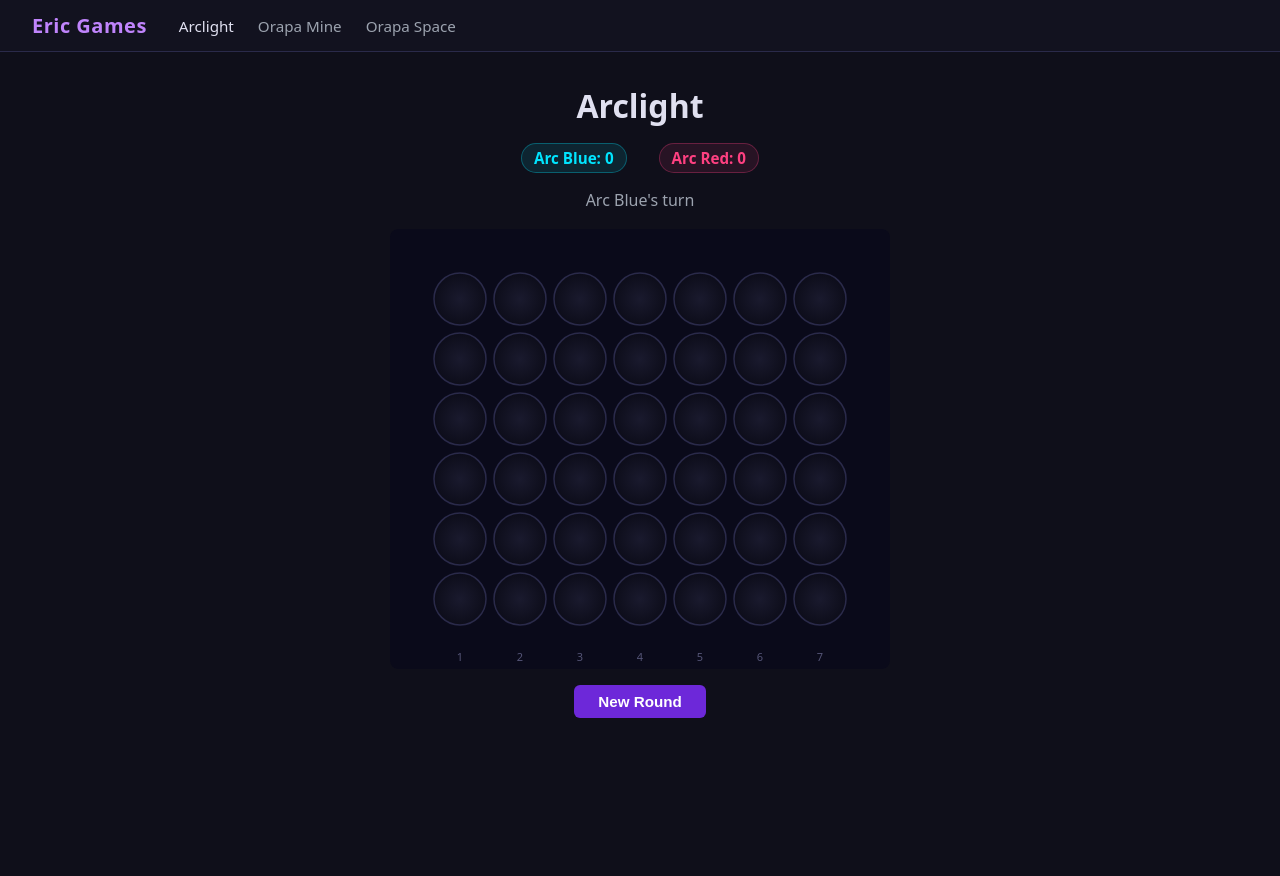
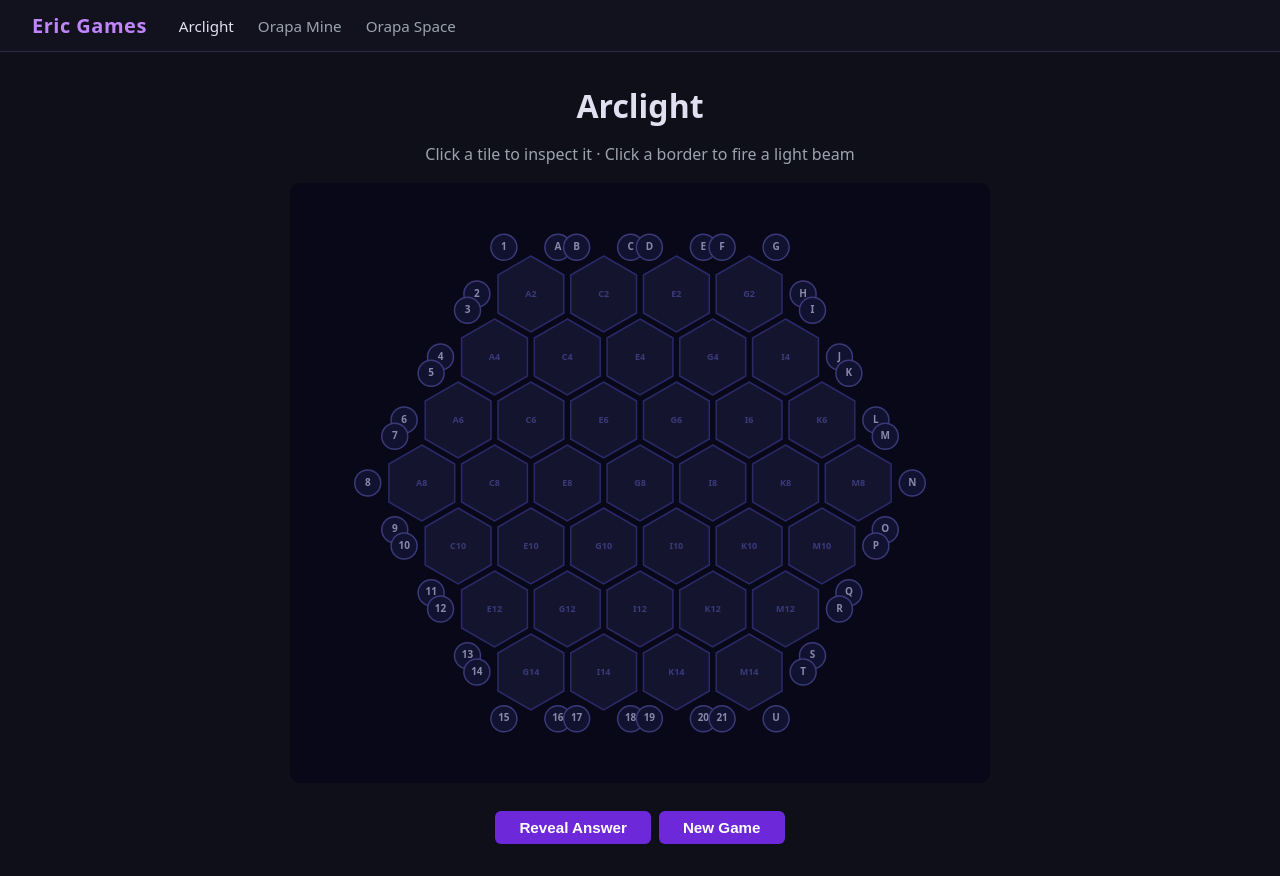
Before and after one commit to EricWebsmith/ericgames, a React (Vite) app: page /arclight in a window 1280 px wide. Before the commit the page ends 800 px from the top, so only its background shows below. Built offline with nearby package versions, Linux system fonts and the light colour scheme.

Commit message:
feat: replace Arclight with hex puzzle SVG game board using engine
Agent-Logs-Url: https://github.com/EricWebsmith/ericgames/sessions/feec160d-9bd9-4fab-a06a-db407341ac9f

Co-authored-by: EricWebsmith <338116+EricWebsmith@users.noreply.github.com>

```diff
--- a/src/components/arclight/Arclight.tsx
+++ b/src/components/arclight/Arclight.tsx
@@ -1,183 +1,362 @@
-import { useCallback, useState } from 'react';
-import { applyMove, createGameState, resetBoard } from '../shared/gameLogic';
-import type { GameState } from '../shared/types';
+import { useCallback, useMemo, useState } from 'react';
+import { setup } from '../../engine/gameManager';
+import type { Puzzle } from '../../engine/models';
 
-const CELL_SIZE = 60
-const PADDING = 40
-const WIN_LENGTH = 4
+// ─── Layout constants ──────────────────────────────────────────────
+const HEX_SIZE = 42;   // axial spacing between tile centers (pixels)
+const HEX_R    = 38;   // visual circumradius of each hex tile
+const BD_DIST  = 54;   // tile-center → border-circle-center distance
+const BD_R     = 13;   // border circle radius
+const SVG_W    = 700;
+const SVG_H    = 600;
+const OX       = 350;  // SVG origin X (center of hex grid)
+const OY       = 300;  // SVG origin Y
 
-const INITIAL_CONFIG = { rows: 6, cols: 7, winLength: WIN_LENGTH }
+// ─── Axial coordinate helpers ──────────────────────────────────────
+// Tile label → (q, r):  letterIndex = 3+q+r,  numberIndex = r+3
+// letters: A=0 C=1 E=2 G=3 I=4 K=5 M=6   numbers: 2=0 4=1 6=2 8=3 10=4 12=5 14=6
+const LETTERS = ['A', 'C', 'E', 'G', 'I', 'K', 'M'] as const;
+const NUMBERS = ['2', '4', '6', '8', '10', '12', '14'] as const;
 
-/**
- * Arclight – a Connect-4 style game with a neon light theme.
- * Player 1 places glowing cyan arcs; Player 2 places glowing magenta arcs.
- */
+type TileInfo = { label: string; q: number; r: number };
+
+// All 37 core hex tiles
+const ALL_TILES: TileInfo[] = (() => {
+  const tiles: TileInfo[] = [];
+  for (let q = -3; q <= 3; q++) {
+    for (let r = -3; r <= 3; r++) {
+      const s = -q - r;
+      if (Math.abs(s) > 3) continue;
+      tiles.push({
+        label: `${LETTERS[3 + q + r]}${NUMBERS[r + 3]}`,
+        q,
+        r,
+      });
+    }
+  }
+  return tiles;
+})();
+
+// Axial (q, r) → SVG pixel, centered at (OX, OY)
+const toPx = (q: number, r: number) => ({
+  x: OX + HEX_SIZE * Math.sqrt(3) * (q + r / 2),
+  y: OY + HEX_SIZE * 1.5 * r,
+});
+
+// Direction index 0–5 → angle in degrees (SVG y-down coordinate system)
+// 0=left 1=upper-left 2=upper-right 3=right 4=lower-right 5=lower-left
+const DIR_DEG: Record<number, number> = {
+  0: 180, 1: 240, 2: 300, 3: 0, 4: 60, 5: 120,
+};
+
+// Pointy-top hexagon polygon points string (vertex at top, SVG y-down)
+const hexPoints = (cx: number, cy: number, R: number): string =>
+  Array.from({ length: 6 }, (_, k) => {
+    const a = (Math.PI / 180) * (-90 + 60 * k);
+    return `${(cx + R * Math.cos(a)).toFixed(1)},${(cy + R * Math.sin(a)).toFixed(1)}`;
+  }).join(' ');
+
+// ─── Border node data ──────────────────────────────────────────────
+// `dir` is the direction FROM the tile TO the border (i.e. tile.edges[dir] = borderLabel)
+type BorderInfo = { label: string; tileLabel: string; dir: number };
+
+const ALL_BORDERS: BorderInfo[] = [
+  // Letter borders A–U  (derived from addBorderEdge(label, borderDir, tile) → tileDir=(borderDir+3)%6)
+  { label: 'A',  tileLabel: 'A2',  dir: 2 },
+  { label: 'B',  tileLabel: 'C2',  dir: 1 },
+  { label: 'C',  tileLabel: 'C2',  dir: 2 },
+  { label: 'D',  tileLabel: 'E2',  dir: 1 },
+  { label: 'E',  tileLabel: 'E2',  dir: 2 },
+  { label: 'F',  tileLabel: 'G2',  dir: 1 },
+  { label: 'G',  tileLabel: 'G2',  dir: 2 },
+  { label: 'H',  tileLabel: 'G2',  dir: 3 },
+  { label: 'I',  tileLabel: 'I4',  dir: 2 },
+  { label: 'J',  tileLabel: 'I4',  dir: 3 },
+  { label: 'K',  tileLabel: 'K6',  dir: 2 },
+  { label: 'L',  tileLabel: 'K6',  dir: 3 },
+  { label: 'M',  tileLabel: 'M8',  dir: 2 },
+  { label: 'N',  tileLabel: 'M8',  dir: 3 },
+  { label: 'O',  tileLabel: 'M8',  dir: 4 },
+  { label: 'P',  tileLabel: 'M10', dir: 3 },
+  { label: 'Q',  tileLabel: 'M10', dir: 4 },
+  { label: 'R',  tileLabel: 'M12', dir: 3 },
+  { label: 'S',  tileLabel: 'M12', dir: 4 },
+  { label: 'T',  tileLabel: 'M14', dir: 3 },
+  { label: 'U',  tileLabel: 'M14', dir: 4 },
+  // Number borders 1–21
+  { label: '1',  tileLabel: 'A2',  dir: 1 },
+  { label: '2',  tileLabel: 'A2',  dir: 0 },
+  { label: '3',  tileLabel: 'A4',  dir: 1 },
+  { label: '4',  tileLabel: 'A4',  dir: 0 },
+  { label: '5',  tileLabel: 'A6',  dir: 1 },
+  { label: '6',  tileLabel: 'A6',  dir: 0 },
+  { label: '7',  tileLabel: 'A8',  dir: 1 },
+  { label: '8',  tileLabel: 'A8',  dir: 0 },
+  { label: '9',  tileLabel: 'A8',  dir: 5 },
+  { label: '10', tileLabel: 'C10', dir: 0 },
+  { label: '11', tileLabel: 'C10', dir: 5 },
+  { label: '12', tileLabel: 'E12', dir: 0 },
+  { label: '13', tileLabel: 'E12', dir: 5 },
+  { label: '14', tileLabel: 'G14', dir: 0 },
+  { label: '15', tileLabel: 'G14', dir: 5 },
+  { label: '16', tileLabel: 'G14', dir: 4 },
+  { label: '17', tileLabel: 'I14', dir: 5 },
+  { label: '18', tileLabel: 'I14', dir: 4 },
+  { label: '19', tileLabel: 'K14', dir: 5 },
+  { label: '20', tileLabel: 'K14', dir: 4 },
+  { label: '21', tileLabel: 'M14', dir: 5 },
+];
+
+// ─── Color helpers ─────────────────────────────────────────────────
+const GEM_FILL: Record<string, string> = {
+  red:    '#ff5555',
+  blue:   '#5577ff',
+  yellow: '#ffee00',
+};
+
+const getGemColor = (colors: string[]): string => {
+  if (colors.length === 0) return '';
+  if (colors.length === 1) return GEM_FILL[colors[0]] ?? '#aaaaaa';
+  const s = new Set(colors);
+  if (s.has('blue')   && s.has('yellow')) return '#33cc66';  // green
+  if (s.has('red')    && s.has('blue'))   return '#cc55cc';  // purple
+  if (s.has('red')    && s.has('yellow')) return '#ff8833';  // orange
+  return GEM_FILL[colors[0]] ?? '#aaaaaa';
+};
+
+// ─── Component ────────────────────────────────────────────────────
 export default function Arclight() {
-  const [state, setState] = useState<GameState>(() =>
-    createGameState({ ...INITIAL_CONFIG, player1Name: 'Arc Blue', player2Name: 'Arc Red' }),
-  )
+  const [puzzle,         setPuzzle]         = useState<Puzzle>(() => setup());
+  const [revealedTiles,  setRevealedTiles]  = useState<Set<string>>(new Set());
+  const [showAll,        setShowAll]        = useState(false);
+  const [clickedBorders, setClickedBorders] = useState<Set<string>>(new Set());
 
-  const handleCellClick = useCallback(
-    (row: number, col: number) => {
-      setState((prev) => {
-        if (prev.phase === 'idle') {
-          const started = { ...prev, phase: 'playing' as const }
-          return applyMove(started, row, col, WIN_LENGTH)
+  // Tile label → pixel center
+  const tilePx = useMemo(
+    () => Object.fromEntries(ALL_TILES.map(t => [t.label, toPx(t.q, t.r)])),
+    [],
+  );
+
+  // Border label → pixel center (offset from its adjacent tile by BD_DIST in dir angle)
+  const borderPx = useMemo(() => {
+    const map: Record<string, { x: number; y: number }> = {};
+    for (const b of ALL_BORDERS) {
+      const tp = tilePx[b.tileLabel];
+      if (!tp) continue;
+      const rad = (Math.PI / 180) * DIR_DEG[b.dir];
+      map[b.label] = {
+        x: tp.x + BD_DIST * Math.cos(rad),
+        y: tp.y + BD_DIST * Math.sin(rad),
+      };
     }
-        return applyMove(prev, row, col, WIN_LENGTH)
-      })
-    },
-    [],
-  )
+    return map;
+  }, [tilePx]);
 
-  const handleReset = useCallback(() => {
-    setState((prev) => resetBoard(prev))
-  }, [])
+  // Note position: beyond the border circle, away from the grid
+  const notePx = useMemo(() => {
+    const map: Record<string, { x: number; y: number }> = {};
+    for (const b of ALL_BORDERS) {
+      const tp = tilePx[b.tileLabel];
+      if (!tp) continue;
+      const rad = (Math.PI / 180) * DIR_DEG[b.dir];
+      const d = BD_DIST + BD_R + 10;
+      map[b.label] = { x: tp.x + d * Math.cos(rad), y: tp.y + d * Math.sin(rad) };
+    }
+    return map;
+  }, [tilePx]);
 
-  const svgWidth = INITIAL_CONFIG.cols * CELL_SIZE + PADDING * 2
-  const svgHeight = INITIAL_CONFIG.rows * CELL_SIZE + PADDING * 2
+  const handleTileClick = useCallback((label: string) => {
+    setRevealedTiles(prev => {
+      if (prev.has(label)) return prev;
+      const next = new Set(prev);
+      next.add(label);
+      return next;
+    });
+  }, []);
 
-  const isWinningCell = (row: number, col: number) =>
-    state.winningCells.some((c) => c.row === row && c.col === col)
+  const handleBorderClick = useCallback((label: string) => {
+    setClickedBorders(prev => {
+      const next = new Set(prev);
+      if (next.has(label)) next.delete(label);
+      else next.add(label);
+      return next;
+    });
+  }, []);
 
-  const statusMessage = () => {
-    if (state.phase === 'won') return `${state.currentPlayer.name} wins! 🎉`
-    if (state.phase === 'draw') return "It's a draw!"
-    return `${state.currentPlayer.name}'s turn`
+  const handleNewGame = useCallback(() => {
+    setPuzzle(setup());
+    setRevealedTiles(new Set());
+    setClickedBorders(new Set());
+    setShowAll(false);
+  }, []);
+
+  const { sight_results: sightResults, light_results: lightResults } = puzzle;
+
+  // Collect exit labels that are currently highlighted as light-beam targets
+  const exitHighlights = useMemo(() => {
+    const set = new Set<string>();
+    for (const bl of clickedBorders) {
+      const exit = lightResults[bl]?.end_label;
+      if (exit) set.add(exit);
     }
+    return set;
+  }, [clickedBorders, lightResults]);
 
   return (
     <div className="game-container">
       <h2 className="game-title">Arclight</h2>
-
-      <div className="score-board">
-        <span className="score player1">
-          {state.players[0].name}: {state.players[0].score}
-        </span>
-        <span className="score player2">
-          {state.players[1].name}: {state.players[1].score}
-        </span>
-      </div>
-
-      <p className="status-message">{statusMessage()}</p>
+      <p className="status-message">
+        Click a tile to inspect it · Click a border to fire a light beam
+      </p>
 
       <svg
-        width={svgWidth}
-        height={svgHeight}
-        viewBox={`0 0 ${svgWidth} ${svgHeight}`}
+        width={SVG_W}
+        height={SVG_H}
+        viewBox={`0 0 ${SVG_W} ${SVG_H}`}
         className="game-svg arclight-svg"
-        aria-label="Arclight game board"
-        role="grid"
+        aria-label="Arclight puzzle board"
       >
         <defs>
-          <filter id="arclight-glow">
-            <feGaussianBlur stdDeviation="3" result="coloredBlur" />
+          <filter id="al-glow" x="-30%" y="-30%" width="160%" height="160%">
+            <feGaussianBlur stdDeviation="3" result="blur" />
             <feMerge>
-              <feMergeNode in="coloredBlur" />
+              <feMergeNode in="blur" />
               <feMergeNode in="SourceGraphic" />
             </feMerge>
           </filter>
-          <radialGradient id="cell-bg" cx="50%" cy="50%" r="50%">
-            <stop offset="0%" stopColor="#1a1a2e" />
-            <stop offset="100%" stopColor="#0d0d1a" />
-          </radialGradient>
         </defs>
 
-        {/* Board background */}
-        <rect
-          x={0}
-          y={0}
-          width={svgWidth}
-          height={svgHeight}
-          fill="#0a0a1a"
-          rx={8}
-        />
+        {/* Dark background */}
+        <rect width={SVG_W} height={SVG_H} fill="#080818" rx={10} />
 
-        {/* Grid cells */}
-        {state.board.map((row) =>
-          row.map((cell) => {
-            const cx = PADDING + cell.col * CELL_SIZE + CELL_SIZE / 2
-            const cy = PADDING + cell.row * CELL_SIZE + CELL_SIZE / 2
-            const winning = isWinningCell(cell.row, cell.col)
-            const fillColor =
-              cell.value === 1 ? '#00e5ff' : cell.value === 2 ? '#ff4081' : 'none'
-            const strokeColor =
-              cell.value === 1 ? '#00e5ff' : cell.value === 2 ? '#ff4081' : '#2a2a4a'
+        {/* ── Hex tiles ── */}
+        {ALL_TILES.map(({ label }) => {
+          const { x, y } = tilePx[label];
+          const colors   = sightResults[label] ?? [];
+          const revealed = showAll || revealedTiles.has(label);
+          const hasGem   = colors.length > 0;
+          const gemColor = hasGem ? getGemColor(colors) : '';
+
+          const fillColor   = revealed && hasGem ? gemColor : '#14142e';
+          const strokeColor = '#2a2a6a';
 
           return (
             <g
-                key={`${cell.row}-${cell.col}`}
-                role="gridcell"
-                aria-label={`Row ${cell.row + 1}, Column ${cell.col + 1}${cell.active ? `, Player ${cell.value}` : ''}`}
-                onClick={() => handleCellClick(cell.row, cell.col)}
-                style={{ cursor: cell.active || state.phase === 'won' || state.phase === 'draw' ? 'default' : 'pointer' }}
+              key={label}
+              onClick={() => handleTileClick(label)}
+              style={{ cursor: 'pointer' }}
+              aria-label={`Tile ${label}`}
             >
-                {/* Cell border ring */}
-                <circle
-                  cx={cx}
-                  cy={cy}
-                  r={CELL_SIZE / 2 - 4}
-                  fill="url(#cell-bg)"
+              <polygon
+                points={hexPoints(x, y, HEX_R)}
+                fill={fillColor}
                 stroke={strokeColor}
-                  strokeWidth={winning ? 3 : 1.5}
-                  filter={cell.active ? 'url(#arclight-glow)' : undefined}
+                strokeWidth={1.5}
+                filter={revealed && hasGem ? 'url(#al-glow)' : undefined}
               />
 
-                {/* Arc decoration inside active cells */}
-                {cell.active && (
-                  <>
-                    <circle
-                      cx={cx}
-                      cy={cy}
-                      r={CELL_SIZE / 2 - 10}
-                      fill={fillColor}
-                      opacity={winning ? 1 : 0.85}
-                      filter="url(#arclight-glow)"
-                    />
-                    <path
-                      d={`M ${cx - 10} ${cy} A 10 10 0 0 1 ${cx + 10} ${cy}`}
-                      fill="none"
-                      stroke="rgba(255,255,255,0.6)"
-                      strokeWidth={2}
-                    />
-                  </>
+              {/* X cross for revealed tiles with no gem */}
+              {revealed && !hasGem && (
+                <g stroke="#3a3a7a" strokeWidth={2} strokeLinecap="round">
+                  <line x1={x - 13} y1={y - 13} x2={x + 13} y2={y + 13} />
+                  <line x1={x + 13} y1={y - 13} x2={x - 13} y2={y + 13} />
+                </g>
               )}
 
-                {/* Winning highlight pulse ring */}
-                {winning && (
+              {/* Tile coordinate label */}
+              <text
+                x={x}
+                y={revealed && hasGem ? y + 1 : y + 1}
+                textAnchor="middle"
+                dominantBaseline="middle"
+                fill={revealed && hasGem ? 'rgba(255,255,255,0.9)' : '#3a3a7a'}
+                fontSize={9}
+                fontWeight="bold"
+                style={{ pointerEvents: 'none', userSelect: 'none' }}
+              >
+                {label}
+              </text>
+            </g>
+          );
+        })}
+
+        {/* ── Border circles ── */}
+        {ALL_BORDERS.map(({ label }) => {
+          const bp = borderPx[label];
+          if (!bp) return null;
+          const np = notePx[label];
+
+          const isEntry  = clickedBorders.has(label);
+          const isExit   = exitHighlights.has(label);
+          const result   = lightResults[label];
+          const exitLbl  = result?.end_label ?? '';
+          const gemColors = result?.colors ?? [];
+          const noteColor = gemColors.length > 0 ? getGemColor(gemColors) : '#aaaacc';
+
+          const circleFill   = isEntry ? '#1e1e5a' : isExit ? '#1a3a1a' : '#111130';
+          const circleStroke = isEntry ? '#8888ff' : isExit ? '#44cc44' : '#3a3a7a';
+
+          return (
+            <g
+              key={`b-${label}`}
+              onClick={() => handleBorderClick(label)}
+              style={{ cursor: 'pointer' }}
+              aria-label={`Border ${label}`}
+            >
               <circle
-                    cx={cx}
-                    cy={cy}
-                    r={CELL_SIZE / 2 - 2}
-                    fill="none"
-                    stroke="white"
-                    strokeWidth={2}
-                    opacity={0.8}
+                cx={bp.x}
+                cy={bp.y}
+                r={BD_R}
+                fill={circleFill}
+                stroke={circleStroke}
+                strokeWidth={isEntry || isExit ? 2 : 1.5}
+                filter={isEntry ? 'url(#al-glow)' : undefined}
               />
+              <text
+                x={bp.x}
+                y={bp.y}
+                textAnchor="middle"
+                dominantBaseline="middle"
+                fill={isEntry ? '#ccccff' : isExit ? '#88ff88' : '#8888aa'}
+                fontSize={10}
+                fontWeight="bold"
+                style={{ pointerEvents: 'none', userSelect: 'none' }}
+              >
+                {label}
+              </text>
+
+              {/* Light result note (visible when this border was clicked) */}
+              {isEntry && np && (
+                <text
+                  x={np.x}
+                  y={np.y}
+                  textAnchor="middle"
+                  dominantBaseline="middle"
+                  fill={noteColor}
+                  fontSize={9}
+                  fontWeight="bold"
+                  style={{ pointerEvents: 'none', userSelect: 'none' }}
+                >
+                  {exitLbl ? `→${exitLbl}` : '✕'}
+                </text>
               )}
             </g>
-            )
-          }),
-        )}
-
-        {/* Column labels */}
-        {Array.from({ length: INITIAL_CONFIG.cols }, (_, col) => (
-          <text
-            key={`col-${col}`}
-            x={PADDING + col * CELL_SIZE + CELL_SIZE / 2}
-            y={svgHeight - 8}
-            textAnchor="middle"
-            fill="#555577"
-            fontSize={11}
-          >
-            {col + 1}
-          </text>
-        ))}
+          );
+        })}
       </svg>
 
-      <button className="btn-reset" onClick={handleReset}>
-        New Round
+      <div style={{ marginTop: 12, display: 'flex', gap: 8, justifyContent: 'center' }}>
+        <button
+          className="btn-reset"
+          onClick={() => setShowAll(true)}
+          disabled={showAll}
+        >
+          Reveal Answer
+        </button>
+        <button className="btn-reset" onClick={handleNewGame}>
+          New Game
         </button>
       </div>
-  )
+    </div>
+  );
 }
```
Also changed, not shown: 1 other file (tests, documents, lock files or other folders). Lines whose indentation alone changed are shown as unchanged.
